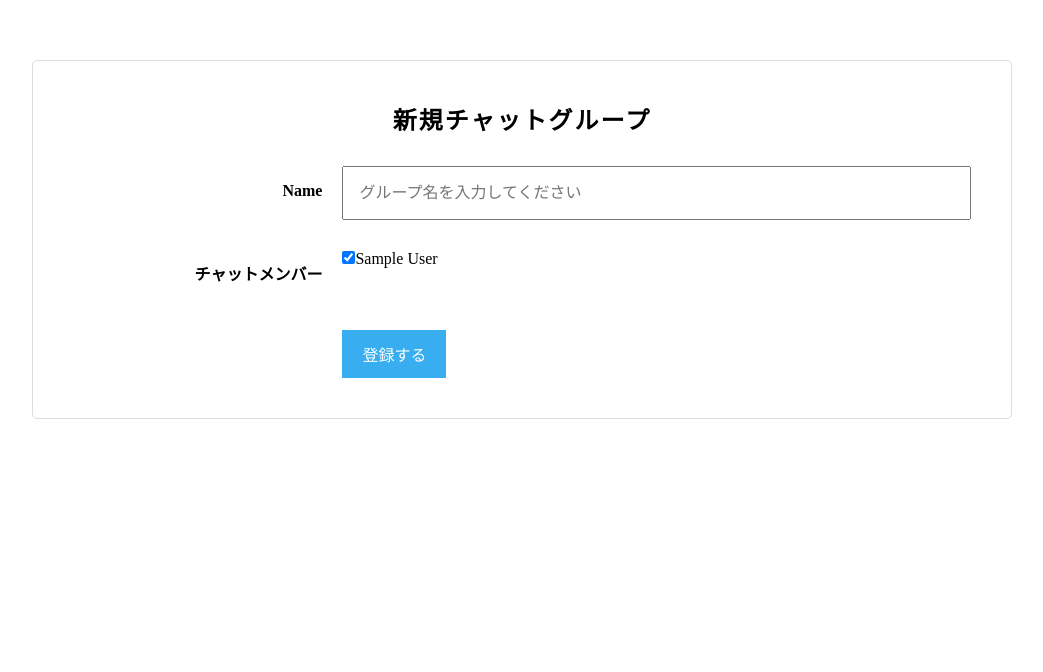
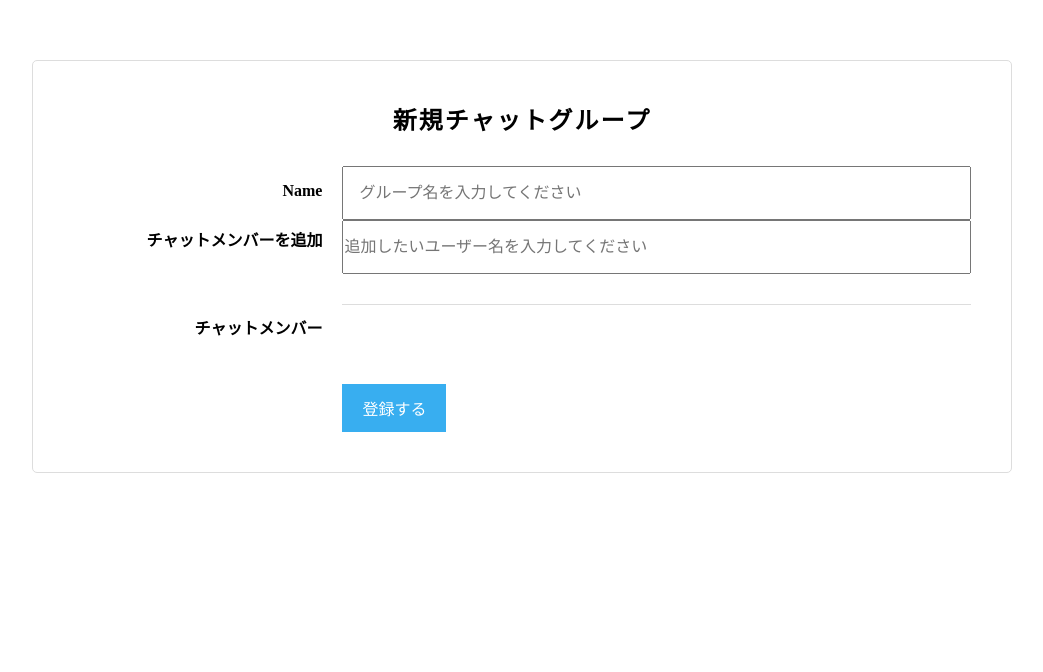
Before and after one commit to subasubasu/ChatSpace, a Rails app: page /groups/new in a window 1280 px wide. Shown: the top 672 px of the page, without its empty margins (118-1161 px from the left). Run offline with Rails 7, Linux system fonts and the light colour scheme; the visitor is signed in with stand-in values (Sample User, id 1); style sheets or scripts are compiled from the project's sources; some libraries are stand-ins or nearby versions.

Commit message:
[WIP]Update MakeGroup
#WHAT
グループ編集画面のユーザー検索機能にインクリメンタルサーチを実装しました
#WHY
ユーザー検索を快適に行えるようにするため

```diff
--- /dev/null
+++ b/chat-space/app/assets/javascripts/user.js
@@ -0,0 +1,70 @@
+$(function() {
+
+  var search_list = $('.user-search-result');
+  var member_list = $('.chat-group-users');
+
+  function appendUser(user) {
+    var html = `<div class="chat-group-user clearfix">
+                  <p class="chat-group-user__name">${user.name}</p>
+                  <a class="user-search-add chat-group-user__btn chat-group-user__btn--add js-add-btn" data-user-id=${user.id} data-user-name=${user.name}>追加</a>
+                </div>`
+      search_list.append(html);
+  }
+
+  function appendErrToUser(user) {
+    var html = `<div class="chat-group-user clearfix">${ user }</div>`
+    search_list.append(html);
+  }
+
+  function addUser(id, name){
+    var html = `<div class='chat-group-user clearfix js-chat-member' id='${id}'>
+                  <input name='group[user_ids][]' type='hidden' value='chat-group-user-8'>
+                  <p class='chat-group-user__name'>${name}</p>
+                  <a class='user-search-remove chat-group-user__btn chat-group-user__btn--remove js-remove-btn'>削除</a>
+                </div>`
+    member_list.append(html);
+  }
+
+  function appendErrToUser(user) {
+    var html = `<div class='chat-group-user clearfix'>${ user }</div>`
+    search_list.append(html);
+  }
+  $('.chat-group-form__user').on('keyup', function() {
+    var input = $('.chat-group-form__user').val();
+    console.log(input);
+    $.ajax({
+      type: 'GET',
+      url: '/users',
+      data: { user: input },
+      dataType: 'json'
+    })
+    .done(function(users) {
+       $(".user-search-result").empty();
+      if (users.length !== 0) {
+        users.forEach(function(user){
+          appendUser(user);
+        });
+      }
+      else {
+        appendErrToUser("一致するユーザーは見つかりませんでした");
+      }
+    })
+    .fail(function() {
+      alert('error');
+    })
+  });
+
+  $(function(){
+    $(document).on('click','.user-search-add', function(){
+      $('.chat-group-users').val();
+      var id = $(this).data('user-id');
+      var name = $(this).data('user-name');
+      addUser(id, name);
+      $(this).parent().remove();
+    });
+
+    $(document).on('click', '.user-searh-remove', function(){
+      $(this).parent().remove();
+    });
+  });
+});
--- a/chat-space/app/assets/stylesheets/group.scss
+++ b/chat-space/app/assets/stylesheets/group.scss
@@ -68,6 +68,13 @@
       text-align: right;
     }
 
+    .chat-group-form__user {
+      display: block;
+      line-height: 50px;
+      width: 99.3%;
+      text-align: left;
+    }
+
     .chat-group-form__input {
       float: left;
       width: 100%;
--- a/chat-space/app/views/groups/_form.html.haml
+++ b/chat-space/app/views/groups/_form.html.haml
@@ -10,32 +10,21 @@
       = f.label :name, class: 'chat-group-form__label'
     .chat-group-form__field--right
       = f.text_field :name, class: 'chat__group_name chat-group-form__input', placeholder: 'グループ名を入力してください'
-  .chat-group-form__field.clearfix
-    / この部分はインクリメンタルサーチ（ユーザー追加の非同期化のときに使用します
-    /
-      <div class='chat-group-form__field--left'>
-      <label class="chat-group-form__label" for="chat_group_チャットメンバーを追加">チャットメンバーを追加</label>
-      </div>
-      <div class='chat-group-form__field--right'>
-      <div class='chat-group-form__search clearfix'>
-      <input class='chat-group-form__input' id='user-search-field' placeholder='追加したいユーザー名を入力してください' type='text'>
-      </div>
-      <div id='user-search-result'></div>
-      </div>
+    .chat-group-form__field--left
+      %label.chat-group-form__label{:for => "chat_group_チャットメンバーを追加"} チャットメンバーを追加
+    .chat-group-form__field--right
+      .chat-group-form__search.clearfix
+        %input#user-search-field.chat-group-form__user{:placeholder => "追加したいユーザー名を入力してください", :type => "text"}/
+      .user-search-result
   .chat-group-form__field.clearfix
     .chat-group-form__field--left
       %label.chat-group-form__label{:for => "chat_group_チャットメンバー"} チャットメンバー
     .chat-group-form__field--right
-      / グループ作成機能の追加時はここにcollection_check_boxesの記述を入れてください
-      = f.collection_check_boxes :user_ids, User.all, :id, :name
-      / この部分はインクリメンタルサーチ（ユーザー追加の非同期化のときに使用します
-      /
-        <div id='chat-group-users'>
-        <div class='chat-group-user clearfix' id='chat-group-user-22'>
-        <input name='chat_group[user_ids][]' type='hidden' value='22'>
-        <p class='chat-group-user__name'>seo_kyohei</p>
-        </div>
-        </div>
+      /   = f.collection_check_boxes :user_ids, User.all, :id, :name
+      .chat-group-users
+        .chat-group-user-22.chat-group-user.clearfix
+          %input{:name => "chat_group[user_ids][]", :type => "hidden", :value => "22"}
+        %p.chat-group-user__name
   .chat-group-form__field.clearfix
     .chat-group-form__field--left
     .chat-group-form__field--right
--- a/chat-space/app/views/messages/index.html.haml
+++ b/chat-space/app/views/messages/index.html.haml
@@ -26,7 +26,7 @@
           %li.main-header__left-box__member-list__member
             = current_user.name
       %a
-        = link_to edit_group_path(current_user) do
+        = link_to edit_group_path(@group) do
           .main-header__edit-button
             Edit
     .messages
```
Also changed, not shown: chat-space/app/controllers/users_controller.rb (+12 -0 lines), chat-space/app/views/users/index.json.jbuilder (added).
